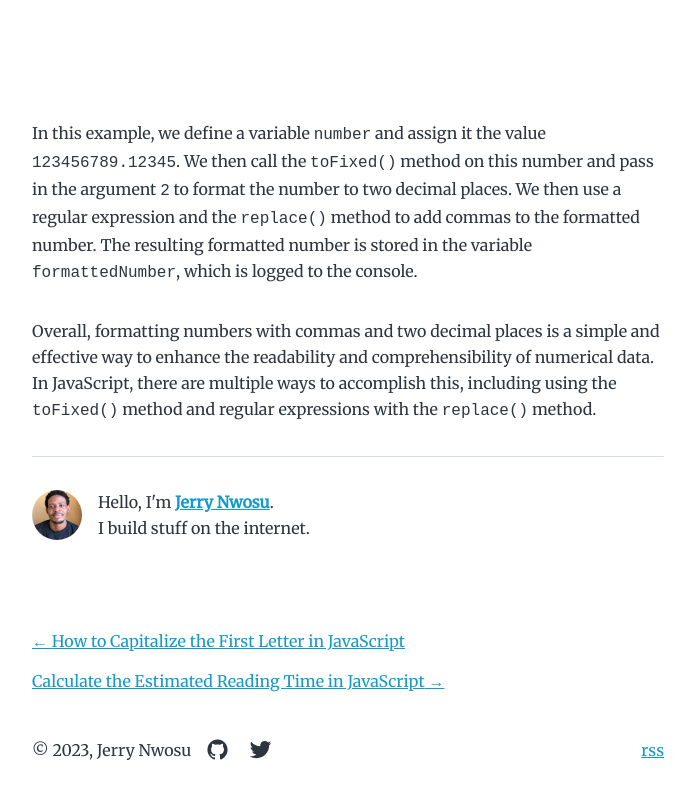
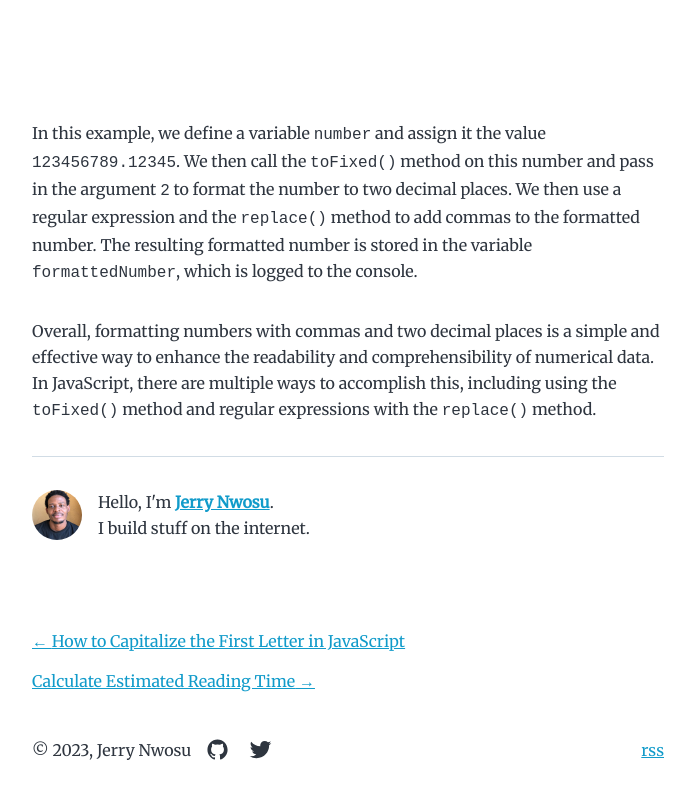
Before and after one commit to geekreflex/geekreflex-blog, a Gatsby site: page /format-numbers-properly-javascript/ in a window 1280 px wide. Shown: the part 925-1723 px from the top of the page, without its empty margins (292-987 px from the left). Built offline with nearby package versions, Linux system fonts and the light colour scheme; Gatsby itself is replaced by a stand-in of ours; some packages are replaced by stand-ins of ours; code samples lack their colours.

Commit message:
update title

```diff
--- a/content/blog/calculate-the-estimated-reading-time-in-javascript/index.md
+++ b/content/blog/calculate-estimated-reading-time/index.md
@@ -1,5 +1,5 @@
 ---
-title: "Calculate the Estimated Reading Time in JavaScript"
+title: "Calculate Estimated Reading Time"
 date: "2023-02-25"
 ---
 
```
